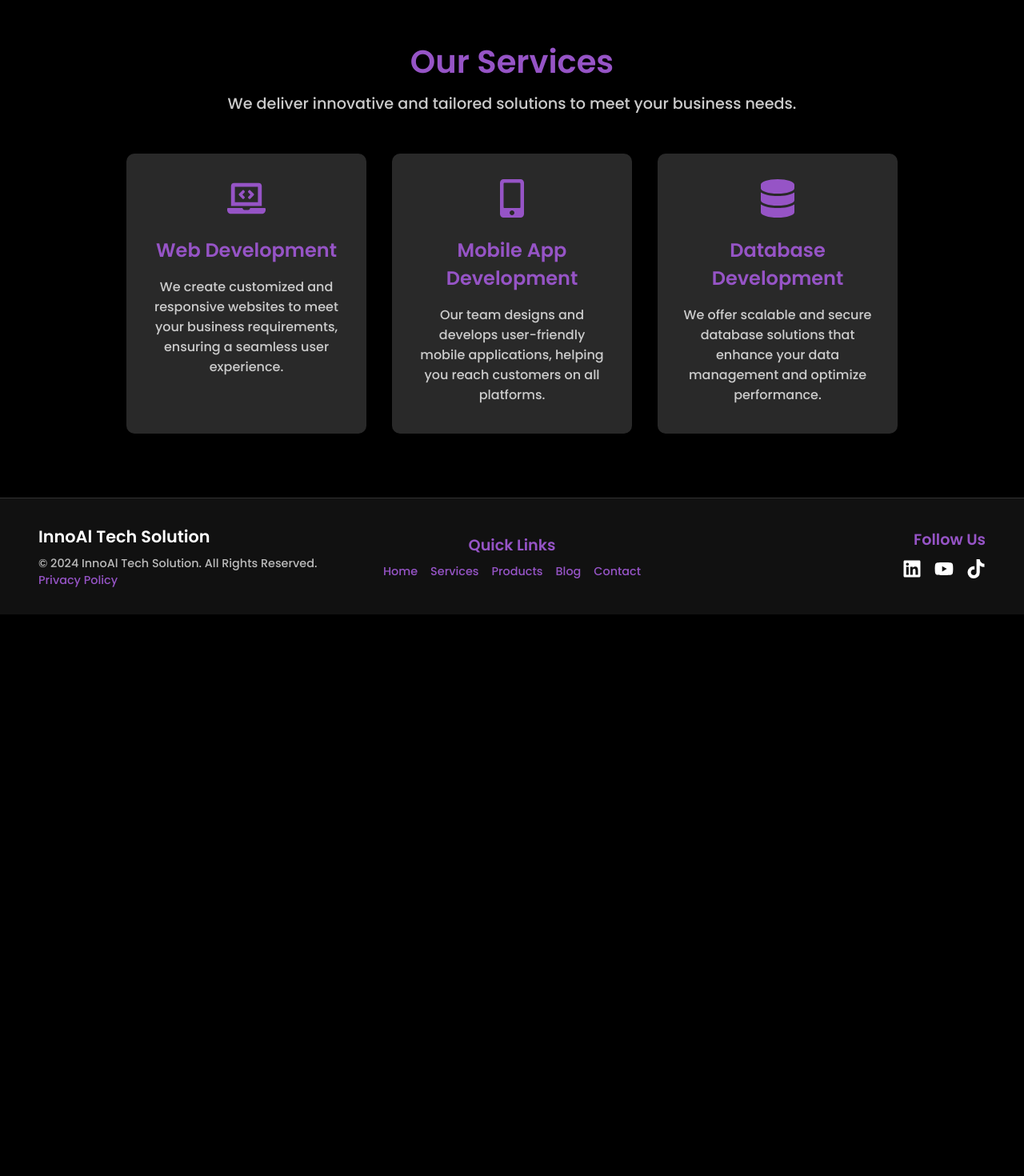
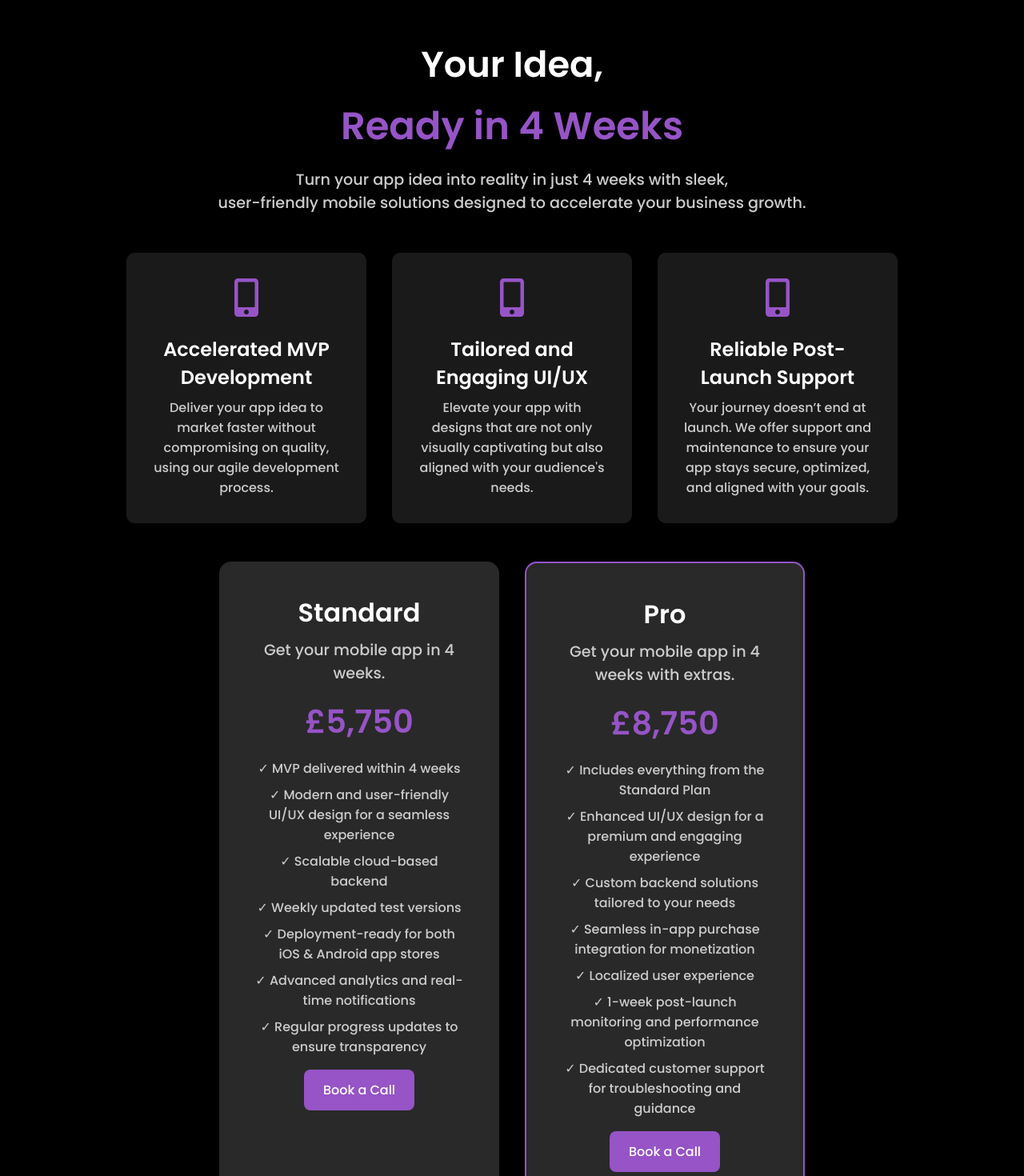
Before and after one commit to innoaitechsolution/innoaitechsolution-website, a React (Create React App) app: page /services in a window 1280 px wide. Shown: the part 120-1590 px from the top of the page at 80% size. Before the commit the page ends 888 px from the top, so only its background shows below. Built offline with nearby package versions, Linux system fonts and the light colour scheme.

Commit message:
Update services page

```diff
--- a/src/components/ServicesPage/ServicesPage.css
+++ b/src/components/ServicesPage/ServicesPage.css
@@ -11,53 +11,139 @@
 }
 
 .services-header h1 {
-    font-size: 2.5rem;
+  font-size: 2.8rem;
+  font-weight: bold;
+  margin-bottom: 0.5rem;
+}
+.services-header .highlight {
+  font-size: 3rem;
+  font-weight: bold;
   color: #9654c6;
+  margin-bottom: 1rem;
+  display: block;
 }
 
 .services-header p {
   font-size: 1.2rem;
   color: #ccc;
-    margin-top: 0.5rem;
 }
 
-  /* Hizmet Listesi */
-  .services-list {
+/* Avantajlar */
+.features {
+  display: flex;
+  justify-content: center;
+  gap: 2rem;
+  flex-wrap: wrap;
+  margin-bottom: 3rem;
+}
+
+.feature-item {
+  text-align: center;
+  width: 300px;
+  background-color: #1a1a1a;
+  padding: 2rem;
+  border-radius: 10px;
+  box-shadow: 0 4px 6px rgba(0, 0, 0, 0.2);
+  transition: transform 0.3s ease, box-shadow 0.3s ease;
+}
+
+.feature-item:hover {
+  transform: translateY(-10px);
+  box-shadow: 0 8px 15px rgba(150, 84, 198, 0.5);
+}
+
+.feature-icon {
+  font-size: 3rem;
+  color: #9654c6;
+  margin-bottom: 1rem;
+}
+
+.feature-item h3 {
+  font-size: 1.5rem;
+  margin-bottom: 0.5rem;
+}
+
+.feature-item p {
+  color: #ccc;
+  font-size: 1rem;
+}
+
+
+.pricing {
   display: flex;
   justify-content: center;
   gap: 2rem;
   flex-wrap: wrap;
 }
 
-  .service-item {
+.pricing-plan {
   background-color: #292929;
-    border-radius: 10px;
-    padding: 2rem;
+  color: #fff;
+  padding: 2.5rem;
+  border-radius: 15px;
+  width: 350px;
   text-align: center;
-    width: 300px;
-    height: 350px;
   box-shadow: 0 4px 6px rgba(0, 0, 0, 0.2);
   transition: transform 0.3s ease, box-shadow 0.3s ease;
 }
 
-  .service-item:hover {
+.pricing-plan.pro {
+  border: 2px solid #9654c6;
+}
+
+.pricing-plan:hover {
   transform: translateY(-10px);
   box-shadow: 0 8px 15px rgba(150, 84, 198, 0.5);
 }
 
-  .service-icon {
-    font-size: 3rem;
+.pricing-plan h2 {
+  font-size: 2rem;
+  color: #fff;
+  margin-bottom: 0.5rem;
+}
+
+.pricing-plan p {
+  color: #ccc;
+  font-size: 1.2rem;
+  margin-bottom: 1rem;
+}
+
+.pricing-plan h3 {
+  font-size: 2.5rem;
   color: #9654c6;
   margin-bottom: 1rem;
 }
 
-  .service-item h2 {
-    font-size: 1.5rem;
-    color: #9654c6;
+.small-text {
+  font-size: 0.9rem;
+  color: #888;
   margin-bottom: 1rem;
 }
 
-  .service-item p {
+.pricing-plan ul {
+  list-style: none;
+  padding: 0;
+  margin: 1rem 0;
   color: #ccc;
+}
+
+.pricing-plan ul li {
+  margin-bottom: 0.5rem;
   font-size: 1rem;
 }
+
+.pricing-button {
+  background-color: #9654c6;
+  color: #fff;
+  padding: 0.8rem 1.5rem;
+  font-size: 1rem;
+  border: none;
+  border-radius: 8px;
+  cursor: pointer;
+  transition: background-color 0.3s ease, transform 0.2s ease;
+}
+
+.pricing-button:hover {
+  background-color: #7543a7;
+  transform: scale(1.05);
+}
--- a/src/components/ServicesPage/ServicesPage.js
+++ b/src/components/ServicesPage/ServicesPage.js
@@ -1,38 +1,79 @@
 import React from "react";
 import "./ServicesPage.css";
-import { FaLaptopCode, FaMobileAlt, FaDatabase } from "react-icons/fa";
+import { FaMobileAlt } from "react-icons/fa";
 
 const ServicesPage = () => {
   return (
     <div className="services-page">
       <header className="services-header">
-        <h1>Our Services</h1>
-        <p>We deliver innovative and tailored solutions to meet your business needs.</p>
+        <h1>Your Idea,</h1>
+        <span className="highlight">Ready in 4 Weeks</span>
+        <p>
+          Turn your app idea into reality in just 4 weeks with sleek,
+        </p>
+        <p>
+          user-friendly mobile solutions designed to accelerate your business growth.
+        </p>
       </header>
 
-      <section className="services-list">
-        <div className="service-item">
-          <FaLaptopCode className="service-icon" />
-          <h2>Web Development</h2>
-          <p>
-            We create customized and responsive websites to meet your business requirements, ensuring a seamless user experience.
-          </p>
+      <section className="features">
+        <div className="feature-item">
+          <FaMobileAlt className="feature-icon" />
+          <h3>Accelerated MVP Development</h3>
+          <p>Deliver your app idea to market faster without compromising on quality, using our agile development process.</p>
         </div>
+        <div className="feature-item">
+          <FaMobileAlt className="feature-icon" />
+          <h3>Tailored and Engaging UI/UX</h3>
+          <p>Elevate your app with designs that are not only visually captivating but also aligned with your audience's needs.</p>
+        </div>
+        <div className="feature-item">
+          <FaMobileAlt className="feature-icon" />
+          <h3>Reliable Post-Launch Support</h3>
+          <p>Your journey doesn’t end at launch. We offer support and maintenance to ensure your app stays secure, optimized, and aligned with your goals.</p>
+        </div>
+      </section>
 
-        <div className="service-item">
-          <FaMobileAlt className="service-icon" />
-          <h2>Mobile App Development</h2>
-          <p>
-            Our team designs and develops user-friendly mobile applications, helping you reach customers on all platforms.
-          </p>
+      <section className="pricing">
+        <div className="pricing-plan">
+          <h2>Standard</h2>
+          <p>Get your mobile app in 4 weeks.</p>
+          <h3>£5,750</h3>
+          <ul>
+            <li><span className="check-icon">✓</span> MVP delivered within 4 weeks</li>
+            <li><span className="check-icon">✓</span> Modern and user-friendly UI/UX design for a seamless experience</li>
+            <li><span className="check-icon">✓</span> Scalable cloud-based backend</li>
+            <li><span className="check-icon">✓</span> Weekly updated test versions</li>
+            <li><span className="check-icon">✓</span> Deployment-ready for both iOS & Android app stores</li>
+            <li><span className="check-icon">✓</span> Advanced analytics and real-time notifications</li>
+            <li><span className="check-icon">✓</span> Regular progress updates to ensure transparency</li>
+          </ul>
+          <button
+            className="pricing-button"
+            onClick={() => window.open("https://calendly.com/arzucaner", "_blank")}
+          >
+            Book a Call
+          </button>
         </div>
-
-        <div className="service-item">
-          <FaDatabase className="service-icon" />
-          <h2>Database Development</h2>
-          <p>
-            We offer scalable and secure database solutions that enhance your data management and optimize performance.
-          </p>
+        <div className="pricing-plan pro">
+          <h2>Pro</h2>
+          <p>Get your mobile app in 4 weeks with extras.</p>
+          <h3>£8,750</h3>
+          <ul>
+            <li><span className="check-icon">✓</span> Includes everything from the Standard Plan</li>
+            <li><span className="check-icon">✓</span> Enhanced UI/UX design for a premium and engaging experience</li>
+            <li><span className="check-icon">✓</span> Custom backend solutions tailored to your needs</li>
+            <li><span className="check-icon">✓</span> Seamless in-app purchase integration for monetization</li>
+            <li><span className="check-icon">✓</span> Localized user experience</li>
+            <li><span className="check-icon">✓</span> 1-week post-launch monitoring and performance optimization</li>
+            <li><span className="check-icon">✓</span> Dedicated customer support for troubleshooting and guidance</li>
+          </ul>
+          <button
+            className="pricing-button"
+            onClick={() => window.open("https://calendly.com/arzucaner", "_blank")}
+          >
+            Book a Call
+          </button>
         </div>
       </section>
     </div>
```
Lines whose indentation alone changed are shown as unchanged.
